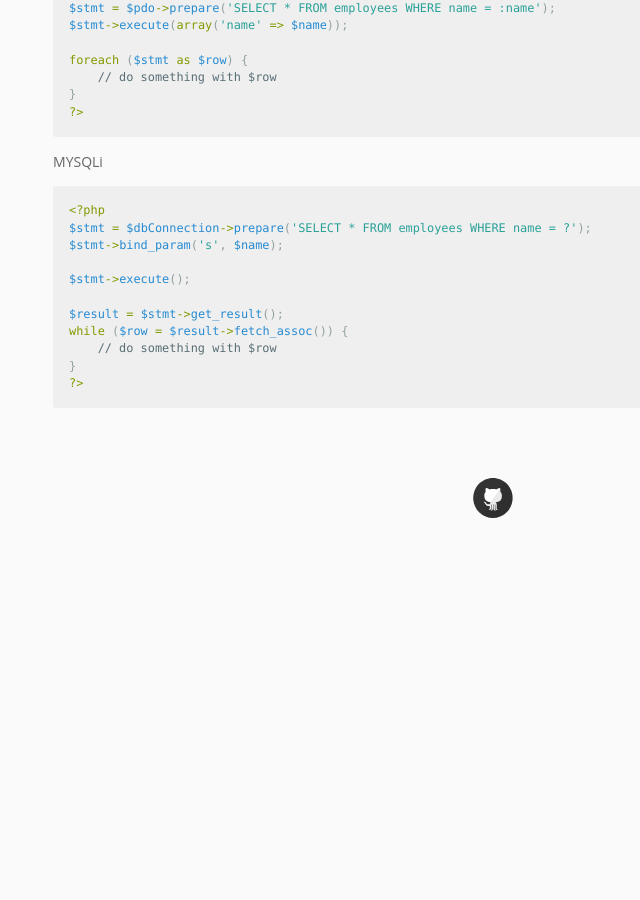
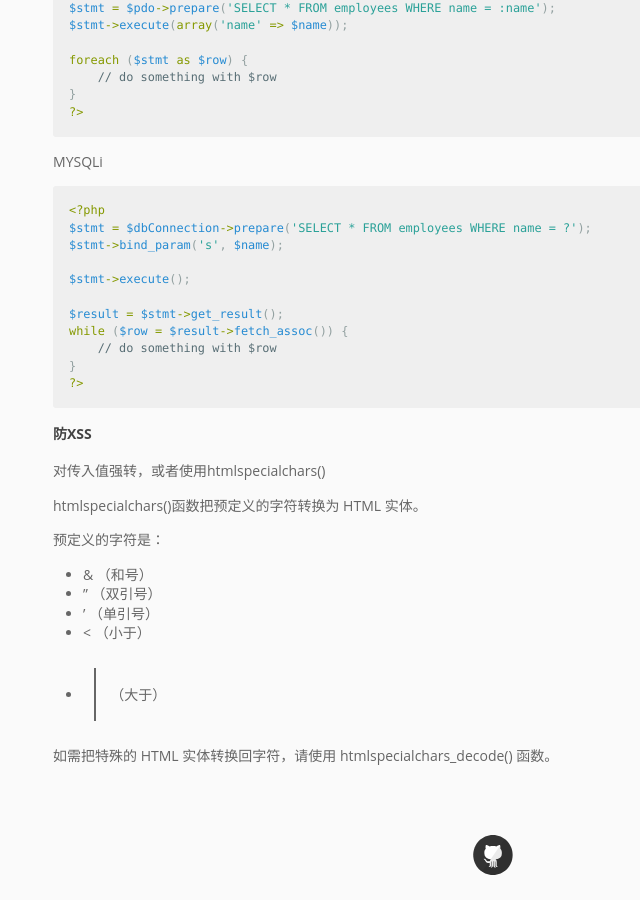
Before and after one commit to pingmalu/pingmalu.github.io, a Jekyll site: the page built from _posts/2015-12-11-PHP日常笔记.md, in a window 1280 px wide and 900 px high, scrolled down 4326 px. Shown: the whole window, without its empty margins (147-787 px from the left). Built offline with Jekyll 4.4.1, drawn with Linux system fonts in a browser that asks for light colours; nearby versions of some CDN libraries; before the commit the page ends 4869 px from its top, so only the background shows below that.

Commit message:
'update'

```diff
--- a/_posts/2015-12-11-PHP日常笔记.md
+++ b/_posts/2015-12-11-PHP日常笔记.md
@@ -248,3 +248,19 @@ while ($row = $result->fetch_assoc()) {
 }
 ?>
 {% endhighlight %}
+
+
+### 防XSS
+
+对传入值强转，或者使用htmlspecialchars()
+
+htmlspecialchars()函数把预定义的字符转换为 HTML 实体。
+
+预定义的字符是：
+- & （和号）
+- " （双引号）
+- ' （单引号）
+- < （小于）
+- > （大于）
+
+如需把特殊的 HTML 实体转换回字符，请使用 htmlspecialchars_decode() 函数。
```
